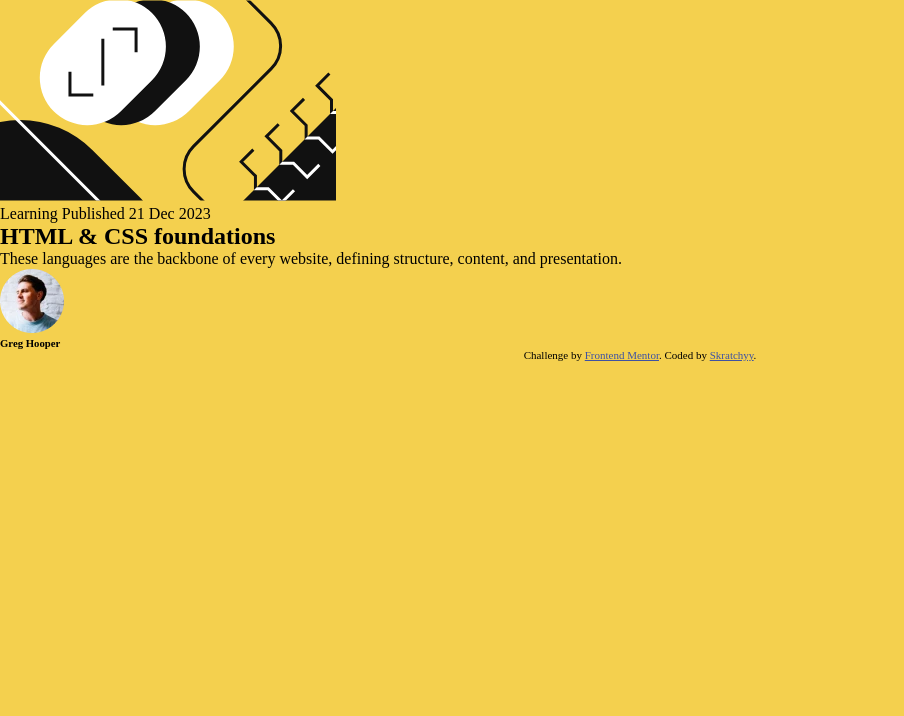
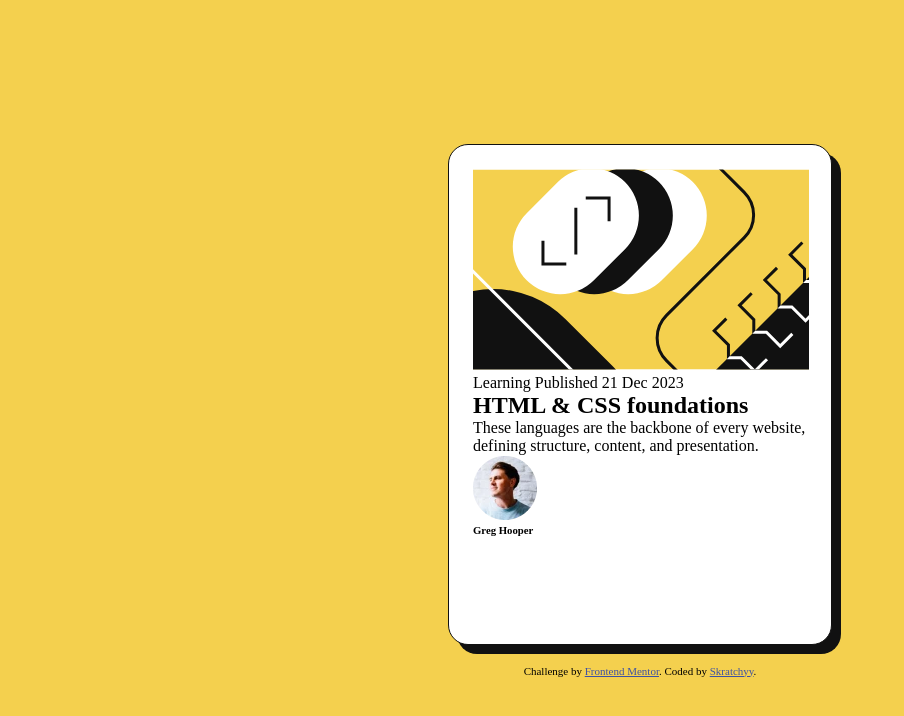
Before and after one commit to Skratchyy/Blog-Preview-Card, a plain HTML site: page index.html in a window 1280 px wide. Shown: the whole page, without its empty margins (0-904 px from the left). Drawn offline with Linux system fonts and the light colour scheme.

Commit message:
Container style setup

```diff
--- a/styles.css
+++ b/styles.css
@@ -15,4 +15,21 @@ body {
   background-color: var(--yellow-color);
   width: 100vw;
   height: 100vh;
+  display: flex;
+  justify-content: center;
+  align-items: center;
+  flex-direction: column;
 }
+
+main {
+  background-color: var(--white-color);
+  min-width: 327px;
+  min-height: 501px;
+  max-width: 384px;
+  max-height: 522px;
+  padding: 24px;
+  border-radius: 20px;
+  border: 1px solid var(--black-color);
+  box-shadow: 9px 9px var(--black-color);
+  margin: 20px;
+}
```
